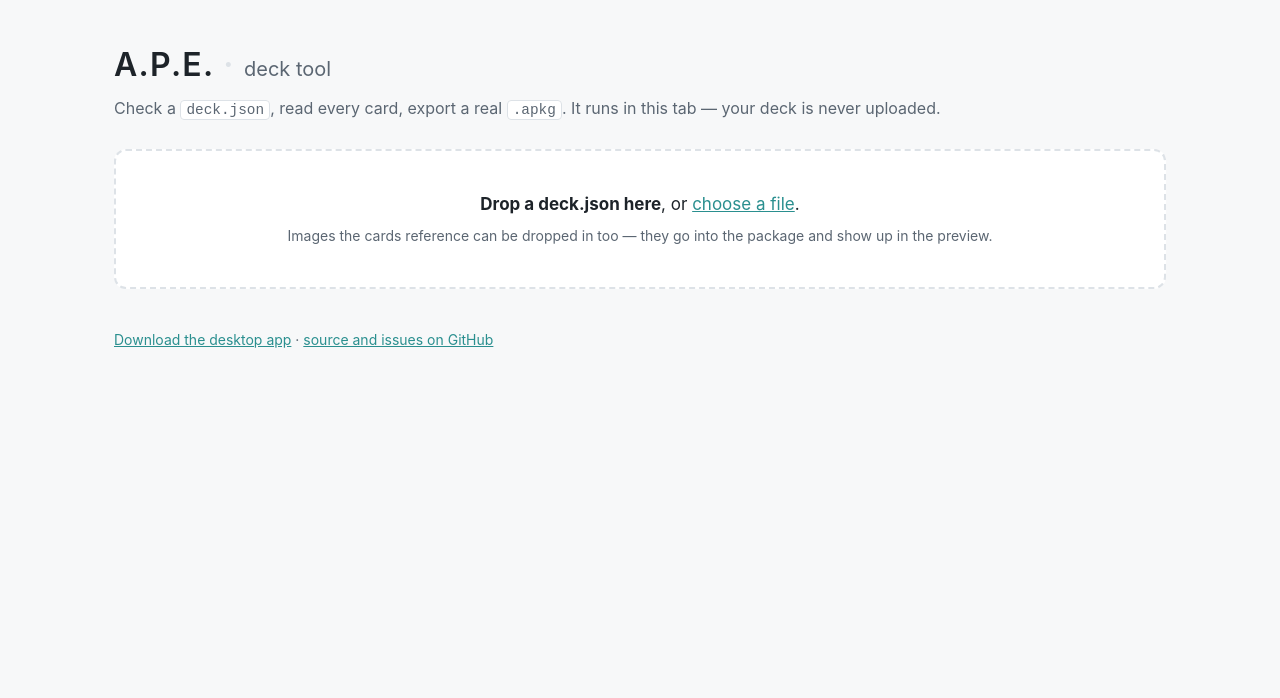
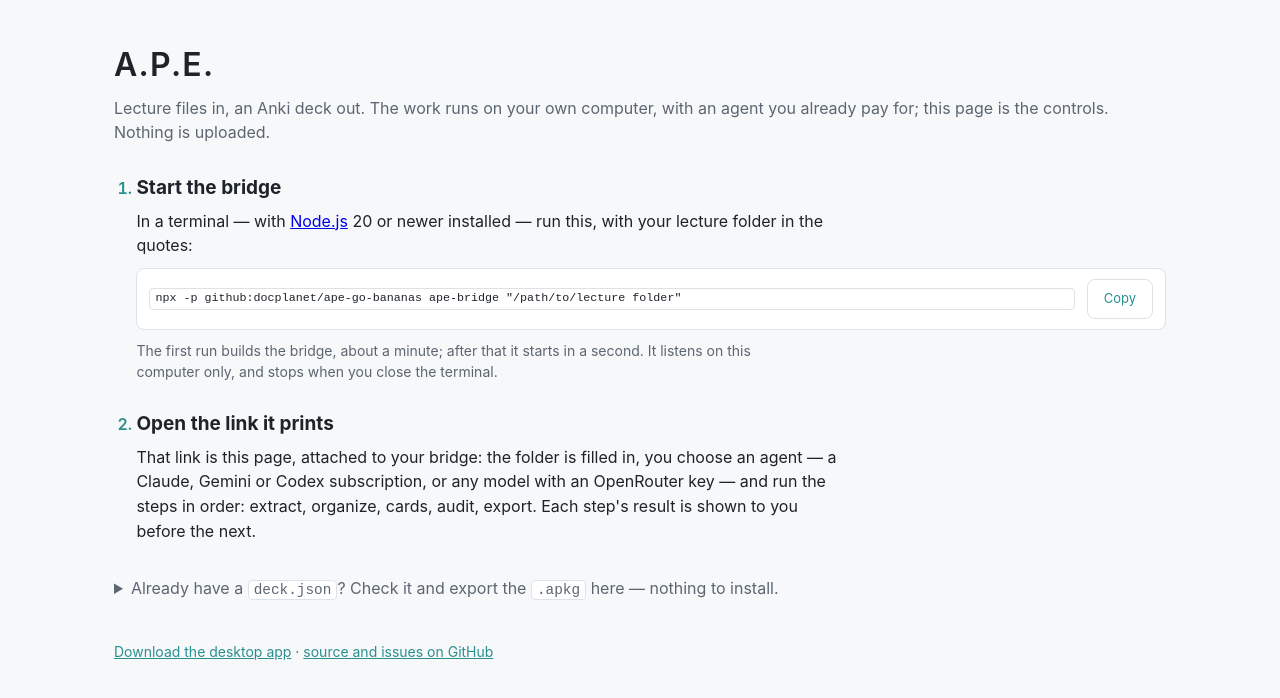
Before and after one commit to docplanet/ape-go-bananas, a website built with Vite: page site/tool/index.html in a window 1280 px wide. Built offline with nearby package versions, Linux system fonts and the light colour scheme.

Commit message:
The tool page opens with the first step, not the last
Someone arriving at the page with lecture PDFs saw a box that takes a
deck.json and greyed out every file they had. The page led with the one
thing a page can do alone -- check a finished deck -- and said nothing about
the bridge, which is where a lecture folder and an agent come from.

Now the page is the two steps in order: start the bridge with one command,
shown with a copy button and the folder in the quotes; open the link it
prints, which is this page attached. The checker is a collapsed section at
the bottom for someone who already has a deck.json, and a lecture file
dropped on it is answered with where it goes instead of ignored. Attached,
the steps disappear and the checker is the deck view, as before.

The command has to work for a stranger, and npx ape-bridge is not published.
`npx -p github:docplanet/ape-go-bananas ape-bridge` is, in effect: npm runs
`prepare` when it installs from git, and prepare now builds. The engines
floor says 20, which is what the bridge needs; the CLI's export and the test
suite still want 24 and say so themselves.

Co-Authored-By: Claude Fable 5.1 <noreply@anthropic.com>

```diff
--- a/package.json
+++ b/package.json
@@ -5,7 +5,7 @@
   "type": "module",
   "description": "Deck-pipeline structural checks, .apkg export, an ACP client, and a stdio sidecar over all three.",
   "engines": {
-    "node": ">=24.12.0"
+    "node": ">=20.18.0"
   },
   "bin": {
     "ape": "dist/cli/index.js",
@@ -15,6 +15,7 @@
   "scripts": {
     "build": "tsc",
     "postbuild": "chmod +x dist/cli/index.js dist/sidecar/index.js dist/bridge/index.js",
+    "prepare": "npm run build",
     "typecheck": "npm run build && tsc --noEmit -p tsconfig.test.json",
     "check-node": "node -e \"const [maj]=process.versions.node.split('.').map(Number); if (maj < 24) { console.error('\\nape requires Node >= 24 (found '+process.versions.node+').\\nOn Node 20 the test runner does not discover .ts files, so the suite silently reports 0 tests and exits 0 -- a false green.\\nRun: nvm use\\n'); process.exit(1); }\"",
     "pretest": "npm run check-node",
--- a/site/src/tool.css
+++ b/site/src/tool.css
@@ -23,6 +23,20 @@ body {
   font: 16px/1.55 -apple-system, BlinkMacSystemFont, "Segoe UI", Roboto, sans-serif;
 }
 main { max-width: 1100px; margin: 0 auto; padding: 40px 24px 64px; }
+
+/* The two steps on the landing page. Numbered, because they are in order. */
+.steps ol { padding-left: 1.4em; margin: 0; }
+.steps li { margin: 0 0 26px; }
+.steps li::marker { color: var(--accent); font-weight: 600; }
+.steps h2 { font-size: 19px; margin: 0 0 6px; }
+.steps p { margin: 0 0 8px; max-width: 70ch; }
+.cmd { display: flex; align-items: center; gap: 12px; margin: 10px 0; padding: 10px 12px; background: var(--panel);
+  border: 1px solid var(--line); border-radius: 8px; font: 13px/1.5 Menlo, ui-monospace, monospace; overflow-x: auto; }
+.cmd code { flex: 1; white-space: pre; }
+.cmd button { flex: none; font: inherit; font-family: -apple-system, BlinkMacSystemFont, "Segoe UI", Roboto, sans-serif; }
+#checker { margin-top: 32px; }
+#checker summary { cursor: pointer; color: var(--muted); }
+#checker[open] summary { margin-bottom: 12px; }
 h1 { font-size: 32px; letter-spacing: .04em; margin: 0 0 6px; font-weight: 600; }
 h1 .sep { color: var(--line); }
 h1 .what { font-size: 20px; letter-spacing: normal; color: var(--muted); font-weight: 400; }
--- a/site/src/tool.ts
+++ b/site/src/tool.ts
@@ -415,10 +415,24 @@ for (const event of ['dragleave', 'drop'] as const) {
   });
 }
 
+// The first thing a student did on the landing page was try to give it a
+// lecture PDF. The page cannot take one -- only the bridge can reach a
+// folder -- so say that, and point at the step, instead of ignoring the drop.
+function isMediaFile(file: File): boolean {
+  return file.type.startsWith('image/') || file.type.startsWith('audio/');
+}
+
 document.addEventListener('drop', (e) => {
   const files = [...(e.dataTransfer?.files ?? [])];
   const json = files.find(isDeckFile);
   const rest = files.filter((f) => !isDeckFile(f));
+  if (!json && rest.length > 0 && !rest.every(isMediaFile)) {
+    showError(
+      `This box takes a finished deck.json. To build a deck from lecture files (${rest.map((f) => f.name).join(', ')}), ` +
+        `put them in a folder and start the bridge on it — step 1 above; the page then works from that folder.`,
+    );
+    return;
+  }
   void (async () => {
     // Deck first, images second. addMedia reports its own errors and never
     // rejects, so a bad image cannot stop the deck loading -- and doing the
@@ -430,6 +444,16 @@ document.addEventListener('drop', (e) => {
 });
 
 $('pick').addEventListener('click', () => ($('file') as HTMLInputElement).click());
+$('copy').addEventListener('click', () => {
+  const button = $('copy') as HTMLButtonElement;
+  void navigator.clipboard.writeText($('cmd').textContent ?? '').then(
+    () => {
+      button.textContent = 'Copied';
+      setTimeout(() => (button.textContent = 'Copy'), 1500);
+    },
+    () => showError('Could not copy — select the command and copy it by hand.'),
+  );
+});
 $('file').addEventListener('change', (e) => {
   const file = (e.target as HTMLInputElement).files?.[0];
   if (file) void loadDeck(file);
@@ -449,6 +473,13 @@ import { locateBridge } from './engine/bridge-transport.js';
 {
   const locator = locateBridge();
   if (locator) {
+    // Attached: the steps are done, and the checker is the deck view.
+    $('start').hidden = true;
+    const checker = $('checker') as HTMLDetailsElement;
+    checker.open = true;
+    checker.querySelector('summary')!.hidden = true;
+  }
+  if (locator) {
     void import('./agent/app.js').then((m) => m.mountAgentApp(locator)).catch((err: unknown) => showError(err instanceof Error ? err.message : String(err)));
   }
 }
--- a/site/tool/index.html
+++ b/site/tool/index.html
@@ -3,25 +3,46 @@
 <head>
 <meta charset="utf-8">
 <meta name="viewport" content="width=device-width, initial-scale=1">
-<title>A.P.E. — deck tool</title>
-<meta name="description" content="Check a deck.json, read every card, and export a real .apkg. Runs entirely in your browser — nothing is uploaded and nothing is installed.">
+<title>A.P.E.</title>
+<meta name="description" content="Lecture files in, an Anki deck out. The work runs on your own computer with an agent you already pay for; this page is the controls. Nothing is uploaded.">
 </head>
 <body>
 <div id="shell">
 <aside id="rail" hidden></aside>
 <main>
   <header class="top">
-    <h1>A.P.E. <span class="sep">·</span> <span class="what">deck tool</span></h1>
-    <p class="tag">Check a <code>deck.json</code>, read every card, export a real <code>.apkg</code>.
-       It runs in this tab — your deck is never uploaded.</p>
+    <h1>A.P.E.</h1>
+    <p class="tag">Lecture files in, an Anki deck out. The work runs on your own computer, with an agent
+       you already pay for; this page is the controls. Nothing is uploaded.</p>
   </header>
 
-  <section id="drop" class="drop">
-    <input type="file" id="file" accept=".json,application/json" hidden>
-    <input type="file" id="mediafile" accept="image/*,audio/*" multiple hidden>
-    <p class="dropline"><strong>Drop a deck.json here</strong>, or <button type="button" class="link" id="pick">choose a file</button>.</p>
-    <p class="small">Images the cards reference can be dropped in too — they go into the package and show up in the preview.</p>
+  <!-- The two steps to a working page, first. A page alone cannot read a
+       folder or start an agent; the bridge on the user's machine does, and
+       this page is what it opens. Everything below waits for that link. -->
+  <section id="start" class="steps">
+    <ol>
+      <li>
+        <h2>Start the bridge</h2>
+        <p>In a terminal — with <a href="https://nodejs.org/">Node.js</a> 20 or newer installed — run this, with your lecture folder in the quotes:</p>
+        <pre class="cmd"><code id="cmd">npx -p github:docplanet/ape-go-bananas ape-bridge "/path/to/lecture folder"</code><button type="button" id="copy" class="ghost">Copy</button></pre>
+        <p class="small">The first run builds the bridge, about a minute; after that it starts in a second. It listens on this computer only, and stops when you close the terminal.</p>
+      </li>
+      <li>
+        <h2>Open the link it prints</h2>
+        <p>That link is this page, attached to your bridge: the folder is filled in, you choose an agent — a Claude, Gemini or Codex subscription, or any model with an OpenRouter key — and run the steps in order: extract, organize, cards, audit, export. Each step's result is shown to you before the next.</p>
+      </li>
+    </ol>
   </section>
+
+  <details id="checker">
+    <summary>Already have a <code>deck.json</code>? Check it and export the <code>.apkg</code> here — nothing to install.</summary>
+    <section id="drop" class="drop">
+      <input type="file" id="file" accept=".json,application/json" hidden>
+      <input type="file" id="mediafile" accept="image/*,audio/*" multiple hidden>
+      <p class="dropline"><strong>Drop a deck.json here</strong>, or <button type="button" class="link" id="pick">choose a file</button>.</p>
+      <p class="small">Images the cards reference can be dropped in too — they go into the package and show up in the preview.</p>
+    </section>
+  </details>
 
   <section id="results" hidden>
     <div class="bar">
```
Also changed, not shown: site/index.html (+1 -1 lines).
